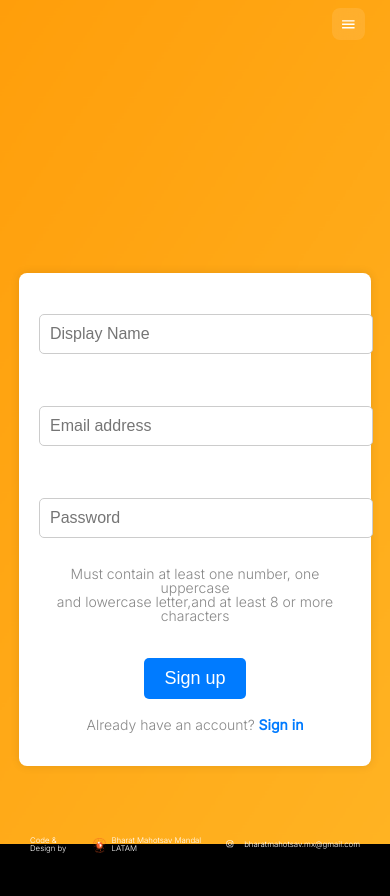
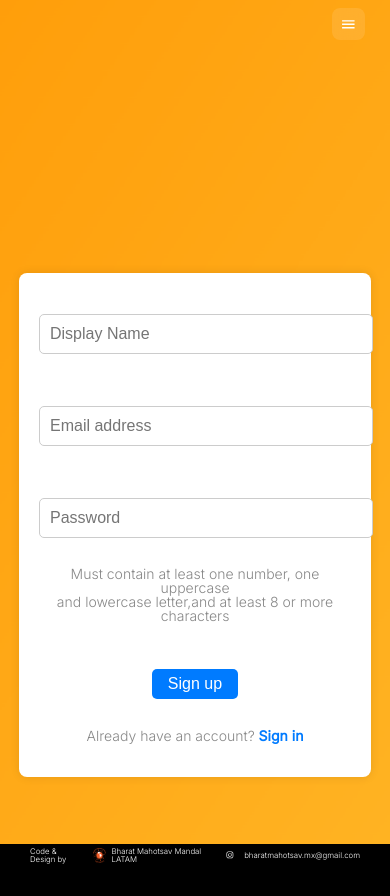
Before and after one commit to sumedhkane03/bmmlatam, a React (Create React App) app: page /signup in a window 390 px wide. Built offline with nearby package versions, Linux system fonts and the light colour scheme; no server answers.

Commit message:
fix blue signout button

```diff
--- a/src/css/Login.css
+++ b/src/css/Login.css
@@ -16,7 +16,7 @@
     transition: background-color 0.3s;
   }
 
-  button:hover {
+  .button:hover {
     background-color: #0056b3;
   }
 
@@ -59,7 +59,7 @@
 
 /*styles for computers */
 /* Style the buttons */
-button {
+.button {
     background-color: #007BFF;
     color: #fff;
     padding: 10px 20px;
--- a/src/pages/Login.js
+++ b/src/pages/Login.js
@@ -179,7 +179,7 @@ const Login = () => {
 
                             <div>
 
-                            <button className='button-google' onClick={GoogleSI}><i className="fab fa-google"></i>Sign in with google</button>
+                            <button className='button button-google' onClick={GoogleSI}><i className="fab fa-google"></i>Sign in with google</button>
 
                             </div>
 
@@ -201,7 +201,7 @@ const Login = () => {
                             </div>
 
                         <div>
-                            <button className='button-logout' onClick={handleLogout}>Log out</button>
+                            <button className='button button-logout' onClick={handleLogout}>Log out</button>
                         </div>
                         </>
                         )}
```
